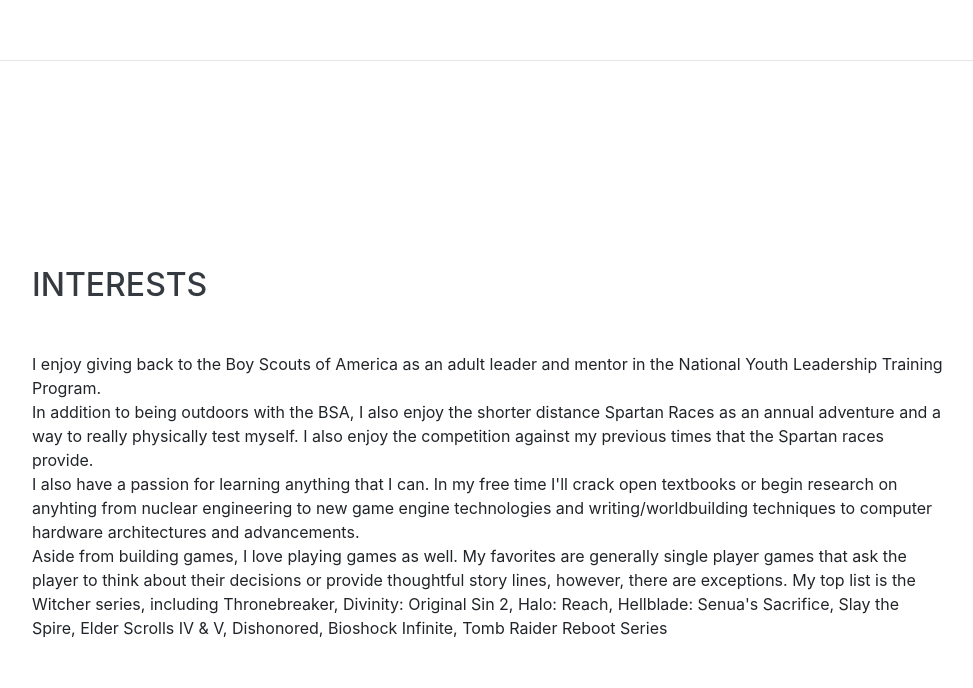
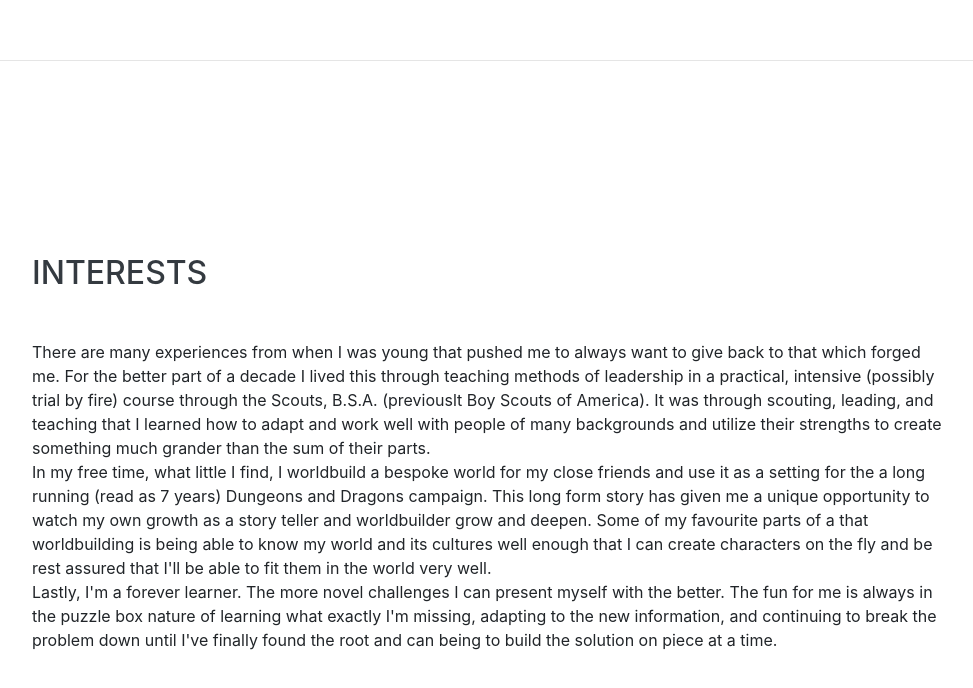
Before and after one commit to Humanphyti/humanphyti.github.io, a website with bundled scripts: page index.html in a window 1280 px wide. Shown: the part 4881-5569 px from the top of the page, without its empty margins (288-1261 px from the left). Built offline with nearby package versions, Linux system fonts and the light colour scheme; a web font is replaced by a local one.

Commit message:
Update index.html

```diff
--- a/index.html
+++ b/index.html
@@ -311,10 +311,13 @@
     <section class="resume-section p-3 p-lg-5 d-flex align-items-center" id="interests">
       <div class="w-100">
         <h2 class="mb-5">Interests</h2>
-        <p>I enjoy giving back to the Boy Scouts of America as an adult leader and mentor in the National Youth Leadership Training Program.<br>
-		In addition to being outdoors with the BSA, I also enjoy the shorter distance Spartan Races as an annual adventure and a way to really physically test myself. I also enjoy the competition against my previous times that the Spartan races provide.<br>
-        I also have a passion for learning anything that I can. In my free time I'll crack open textbooks or begin research on anyhting from nuclear engineering to new game engine technologies and writing/worldbuilding techniques to computer hardware architectures and advancements.<br>
-		Aside from building games, I love playing games as well. My favorites are generally single player games that ask the player to think about their decisions or provide thoughtful story lines, however, there are exceptions. My top list is the Witcher series, including Thronebreaker, Divinity: Original Sin 2, Halo: Reach, Hellblade: Senua's Sacrifice, Slay the Spire, Elder Scrolls IV &amp; V, Dishonored, Bioshock Infinite, Tomb Raider Reboot Series</p>
+        <p>
+			There are many experiences from when I was young that pushed me to always want to give back to that which forged me. For the better part of a decade I lived this through teaching methods of leadership in a practical, intensive (possibly trial by fire) course through the Scouts, B.S.A. (previouslt Boy Scouts of America).
+			It was through scouting, leading, and teaching that I learned how to adapt and work well with people of many backgrounds and utilize their strengths to create something much grander than the sum of their parts.<br>
+			In my free time, what little I find, I worldbuild a bespoke world for my close friends and use it as a setting for the a long running (read as 7 years) Dungeons and Dragons campaign. This long form story has given me a unique opportunity to watch my own growth as a story teller and worldbuilder grow and deepen.
+			Some of my favourite parts of a that worldbuilding is being able to know my world and its cultures well enough that I can create characters on the fly and be rest assured that I'll be able to fit them in the world very well.<br>
+			Lastly, I'm a forever learner. The more novel challenges I can present myself with the better. The fun for me is always in the puzzle box nature of learning what exactly I'm missing, adapting to the new information, and continuing to break the problem down until I've finally found the root and can being to build the solution on piece at a time.
+		</p>
       </div>
     </section>
 
```
